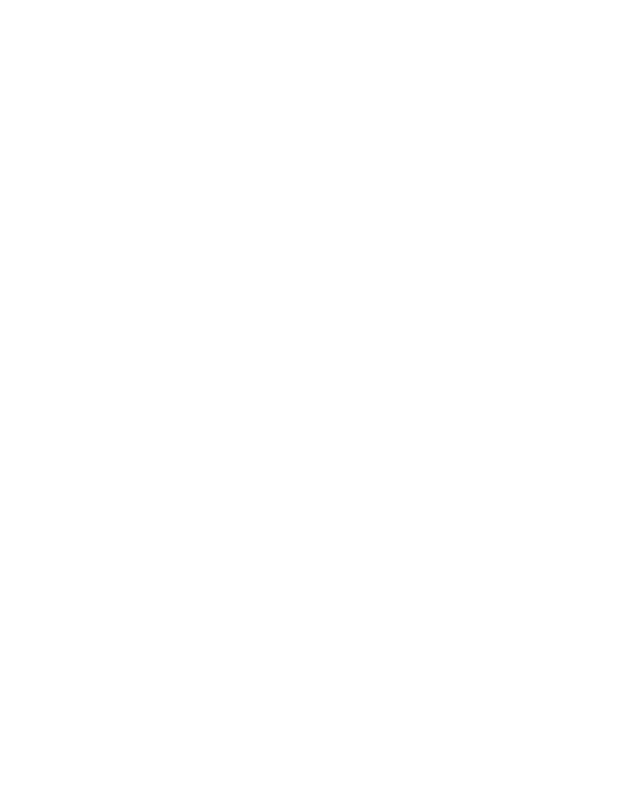
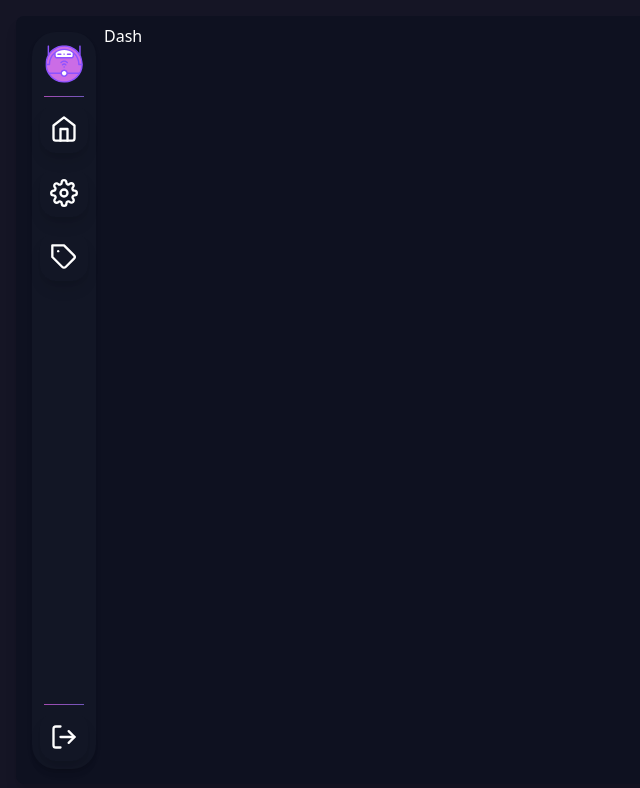
Before and after one commit to Anemaygi/CyberGari-interface, a React (Vite) app: page /template in a window 1280 px wide. Before the commit this address had no page. Shown: the top 788 px of the page, without its empty margins (0-640 px from the left). Built offline with nearby package versions, Linux system fonts and the light colour scheme.

Commit message:
add: template page

```diff
--- a/src/components/sidebar.tsx
+++ b/src/components/sidebar.tsx
@@ -12,7 +12,7 @@ const sidebarItems = [
 
 const SideBar: React.FC = () => {
   return (
-    <div className="fixed top-0 left-0 h-[95%] w-16 justify-content m-4 rounded-3xl flex flex-col bg-[#121625] text-white shadow-md">
+    <div className="h-[98%] w-16 justify-content m-2 rounded-3xl flex flex-col bg-[#121625] text-white shadow-md">
 
       <img src={LogoIcon} alt="Logo" className="h-10 w-10 m-3" />
       <div className="h-px bg-gradient-to-r from-rosagrad to-roxograd mx-3"></div>
--- /dev/null
+++ b/src/pages/template.tsx
@@ -0,0 +1,17 @@
+import React from 'react';
+import SideBar from '@/components/sidebar';
+
+
+const Template: React.FC = () => {
+  return (
+      <div className="flex p-4 h-screen bg-secbackground">
+        <div className='flex shadow-lg rounded-lg w-screen h-full p-2 bg-background'>
+          <SideBar />
+          <p className="text-white">Dash</p>
+        </div>
+      </div>
+
+  );
+};
+
+export default Template;
--- a/src/routes/index.tsx
+++ b/src/routes/index.tsx
@@ -1,11 +1,12 @@
 import { Routes, Route } from "react-router-dom"
 import LandingPage from '@/pages/landing';
-import SideBar from "@/components/sidebar";
+import Template from "@/pages/template";
+
 export default function RootRouter() {
   return (
     <Routes>
       <Route path='/' element={<LandingPage />} />
-      <Route path='/sidebar' element={<SideBar />} />
+      <Route path='/template' element={<Template />} />
     </Routes>
   );
 }
```
Also changed, not shown: src/pages/test.tsx (deleted).
